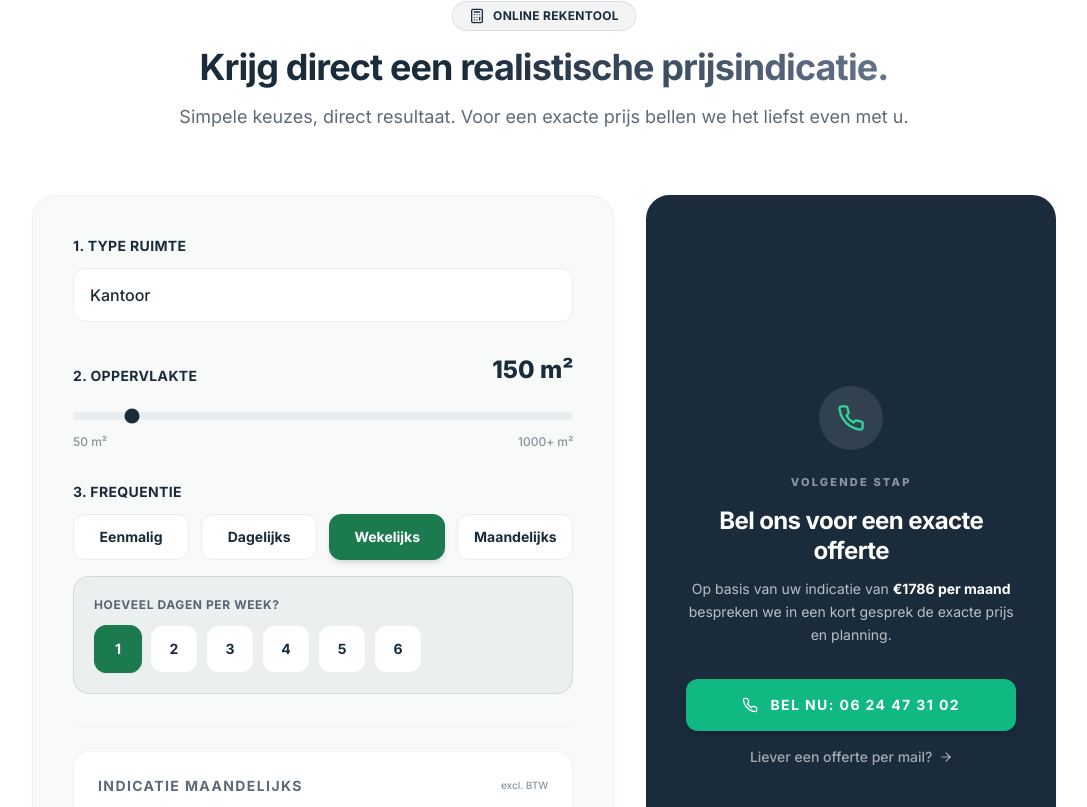
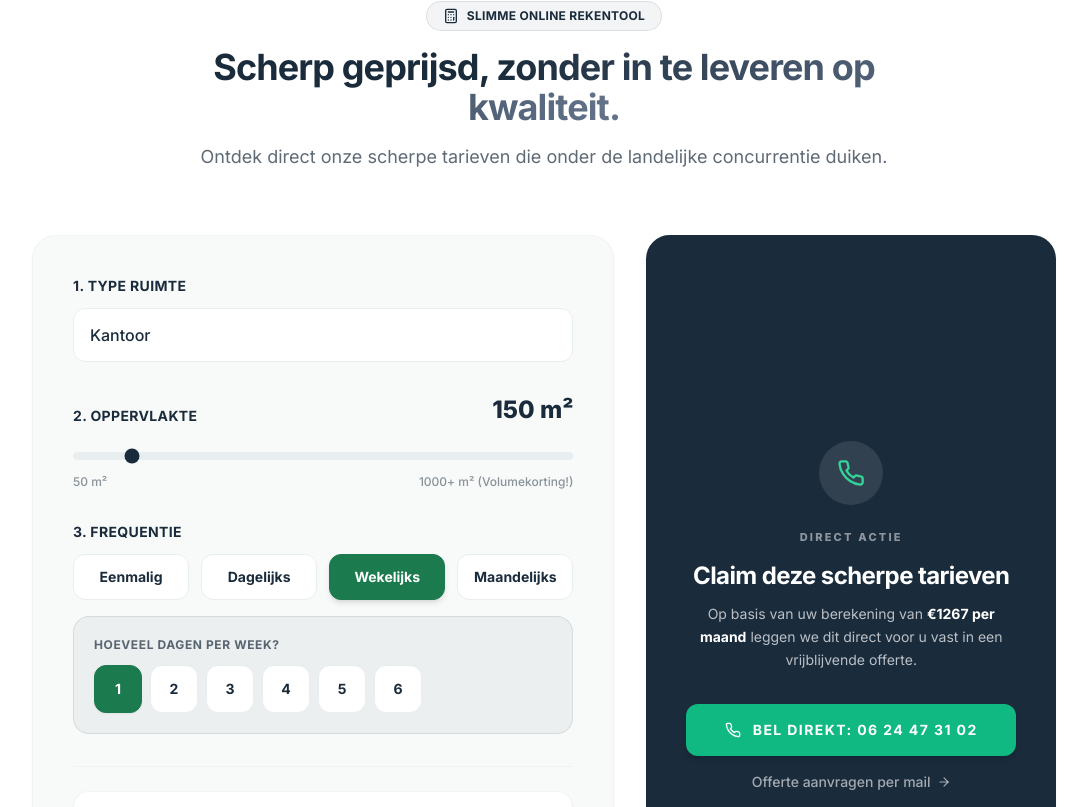
Before and after one commit to tobusiness101-cmyk/puurix-platform, a Next.js app in the folder amersfoort-schoon-(1)/: page / in a window 1280 px wide. Shown: the part 9090-9897 px from the top of the page, without its empty margins (96-1183 px from the left). Built offline with nearby package versions, Linux system fonts and the light colour scheme.

Commit message:
rekentool pijs

```diff
--- a/amersfoort-schoon-(1)/components/Rekentool.tsx
+++ b/amersfoort-schoon-(1)/components/Rekentool.tsx
@@ -8,35 +8,45 @@ export const Rekentool = () => {
   const [spaceType, setSpaceType] = useState<string>("Kantoor");
   const [sqm, setSqm] = useState<number>(150);
 
-  // Zelfde state als in QuoteCalculator
+  // Frequency states
   const [frequency, setFrequency] = useState<string>("Wekelijks");
   const [weeklyDays, setWeeklyDays] = useState<number>(1);
 
-  // === PRIJSBEREKENING (realistische NL premium tarieven) ===
+  // === AGGRESSIEF CONCURrerend PRIJSALGORITME (Goedkoper dan Blinckschoon + Schaalvoordeel) ===
   const priceIndication = useMemo(() => {
-    // Basis tarief per m² per schoonmaakbeurt (premium tarief)
-    let baseRate = 2.6;
-    if (spaceType === "Kantoor") baseRate = 2.75;
-    else if (spaceType === "Praktijk / Zorginstelling") baseRate = 3.1;
-    else if (spaceType === "Short-stay / Airbnb") baseRate = 3.5;
-    else if (spaceType === "Opleveringsschoonmaak") baseRate = 4.0;
-    else baseRate = 2.4; // Anders
+    // Dynamische schaalvoordeel factor (hoe groter het pand, hoe lager de prijs per m² wordt)
+    // Dit zorgt ervoor dat je grote kantoren agressief onderbiedt zoals we berekend hebben.
+    let volumeDiscountFactor = 1.0;
+    if (sqm >= 250 && sqm < 500) volumeDiscountFactor = 0.85; // 15% korting bij 250+ m²
+    else if (sqm >= 500 && sqm < 1000) volumeDiscountFactor = 0.72; // ~28% korting bij 500+ m² (Onderbiedt Blinckschoon 500m2 van €307 naar ~€245)
+    else if (sqm >= 1000) volumeDiscountFactor = 0.60; // ~40% korting bij 1000+ m² (Onderbiedt Blinckschoon 1000m2 van €554 naar ~€450)
 
-    const sessionPrice = baseRate * sqm;
+    // Superscherpe basis tarieven per m² per beurt om de concurrentie te verslaan
+    let baseRate = 1.85; // Standaard zeer scherp
+    if (spaceType === "Kantoor") baseRate = 1.95;
+    else if (spaceType === "Praktijk / Zorginstelling") baseRate = 2.30; // Medisch incl. desinfectie
+    else if (spaceType === "Short-stay / Airbnb") baseRate = 2.60;
+    else if (spaceType === "Opleveringsschoonmaak") baseRate = 3.20;
+    else baseRate = 1.70;
 
-    // Als het eenmalig is, berekenen we geen maandprijs
+    // Pas de volumekorting toe op de basissnelheid
+    const adjustedRate = baseRate * volumeDiscountFactor;
+    const sessionPrice = adjustedRate * sqm;
+
+    // Als het eenmalig is
     if (frequency === "Eenmalig") {
-      return { amount: Math.round(sessionPrice), period: "eenmalig" };
+      return { amount: Math.round(sessionPrice * 1.2), period: "eenmalig" }; // lichte opslag voor eenmalig werk
     }
 
-    // Bereken het aantal sessies per maand
-    let monthlySessions = 1; // Standaard voor Maandelijks
-    if (frequency === "Wekelijks") monthlySessions = weeklyDays * 4.33; // Gemiddeld 4.33 weken in een maand
-    else if (frequency === "Dagelijks") monthlySessions = 5 * 4.33; // Uitgaande van 5 werkdagen
+    // Aantal sessies per maand (4.33 weken per maand)
+    let monthlySessions = 1;
+    if (frequency === "Wekelijks") monthlySessions = weeklyDays * 4.33;
+    else if (frequency === "Dagelijks") monthlySessions = 5 * 4.33;
+    else if (frequency === "Maandelijks") monthlySessions = 1;
 
     const monthlyPrice = Math.round(sessionPrice * monthlySessions);
 
-    return { amount: monthlyPrice, period: "per maand" };
+    return { amount: Math.max(monthlyPrice, 85), period: "per maand" }; // Minimum introductiebedrag van €85/mnd
   }, [spaceType, frequency, sqm, weeklyDays]);
 
   return (
@@ -45,13 +55,13 @@ export const Rekentool = () => {
         {/* Header */}
         <div className="text-center max-w-3xl mx-auto mb-16">
           <span className="mb-4 inline-flex items-center gap-2 rounded-full border border-primary/10 bg-primary/5 px-4 py-1.5 text-xs font-bold tracking-wide text-primary uppercase">
-            <Calculator className="h-4 w-4" /> Online Rekentool
+            <Calculator className="h-4 w-4" /> Slimme Online Rekentool
           </span>
           <h2 className="text-3xl font-bold tracking-tight text-primary md:text-4xl">
-            Krijg direct een <span className="text-transparent bg-clip-text bg-gradient-to-r from-primary to-slate-500">realistische prijsindicatie.</span>
+            Scherp geprijsd, <span className="text-transparent bg-clip-text bg-gradient-to-r from-primary to-slate-500">zonder in te leveren op kwaliteit.</span>
           </h2>
           <p className="mt-4 text-primary/70 text-lg">
-            Simpele keuzes, direct resultaat. Voor een exacte prijs bellen we het liefst even met u.
+            Ontdek direct onze scherpe tarieven die onder de landelijke concurrentie duiken.
           </p>
         </div>
 
@@ -99,11 +109,11 @@ export const Rekentool = () => {
               />
               <div className="flex justify-between text-xs text-primary/50 mt-2 font-medium">
                 <span>50 m²</span>
-                <span>1000+ m²</span>
+                <span>1000+ m² (Volumekorting!)</span>
               </div>
             </div>
 
-            {/* 3. Frequentie (Geüpdatet naar het blokken-design) */}
+            {/* 3. Frequentie */}
             <div className="mb-8">
               <label className="block text-sm font-bold text-primary mb-3 uppercase tracking-wide">
                 3. Frequentie
@@ -182,7 +192,7 @@ export const Rekentool = () => {
               <div className="bg-white border border-border/60 rounded-2xl p-6 shadow-sm">
                 <div className="flex items-center justify-between mb-2">
                   <span className="text-sm font-bold text-primary/70 uppercase tracking-widest">
-                    {priceIndication.period === "eenmalig" ? "Indicatie eenmalig" : "Indicatie maandelijks"}
+                    {priceIndication.period === "eenmalig" ? "Indicatie eenmalig" : "Scherpe indicatie maandelijks"}
                   </span>
                   <span className="text-[10px] font-medium text-primary/50">excl. BTW</span>
                 </div>
@@ -192,27 +202,27 @@ export const Rekentool = () => {
                     <span className="text-xl font-medium text-primary/70">/ mnd</span>
                   )}
                 </div>
-                <p className="text-xs text-primary/60 mt-2">
-                  Realistische indicatie op basis van uw keuzes. Exacte prijs na een kort telefoongesprek.
+                <p className="text-xs text-emerald-600 font-semibold mt-2">
+                  ✨ Inclusief scherpe introductiekorting & volumevoordeel t.o.v. landelijke spelers!
                 </p>
               </div>
             </div>
 
           </div>
 
-          {/* RECHTERPANEEL: Bel-CTA i.p.v. formulier */}
+          {/* RECHTERPANEEL: Bel-CTA */}
           <div className="lg:w-2/5 bg-primary rounded-3xl p-8 md:p-10 text-white shadow-sm relative flex flex-col justify-center items-center text-center">
             <div className="flex h-16 w-16 items-center justify-center rounded-full bg-white/10 text-emerald-400 mb-6">
               <Phone className="h-7 w-7" />
             </div>
             <h4 className="text-[11px] font-extrabold text-white/50 uppercase tracking-[0.2em] mb-4">
-              Volgende stap
+              Direct actie
             </h4>
             <h3 className="text-2xl font-bold font-serif mb-3 leading-tight tracking-tight">
-              Bel ons voor een exacte offerte
+              Claim deze scherpe tarieven
             </h3>
             <p className="text-white/70 text-sm leading-relaxed mb-8">
-              Op basis van uw indicatie van <span className="font-bold text-white">€{priceIndication.amount} {priceIndication.period === "eenmalig" ? "" : "per maand"}</span> bespreken we in een kort gesprek de exacte prijs en planning.
+              Op basis van uw berekening van <span className="font-bold text-white">€{priceIndication.amount} {priceIndication.period === "eenmalig" ? "" : "per maand"}</span> leggen we dit direct voor u vast in een vrijblijvende offerte.
             </p>
 
             <a href="tel:+31624473102" className="w-full">
@@ -220,12 +230,12 @@ export const Rekentool = () => {
                 className="group w-full flex items-center justify-center gap-3 rounded-xl bg-emerald-500 px-6 py-4 text-sm font-bold uppercase tracking-widest text-white shadow-md transition-all hover:bg-emerald-600"
               >
                 <Phone className="h-4 w-4" />
-                Bel Nu: 06 24 47 31 02
+                Bel Direkt: 06 24 47 31 02
               </button>
             </a>
 
             <a href="/#contact" className="mt-4 text-sm font-medium text-white/60 hover:text-white transition-colors flex items-center gap-1.5">
-              Liever een offerte per mail? <ArrowRight className="h-3.5 w-3.5" />
+              Offerte aanvragen per mail <ArrowRight className="h-3.5 w-3.5" />
             </a>
           </div>
 
```
